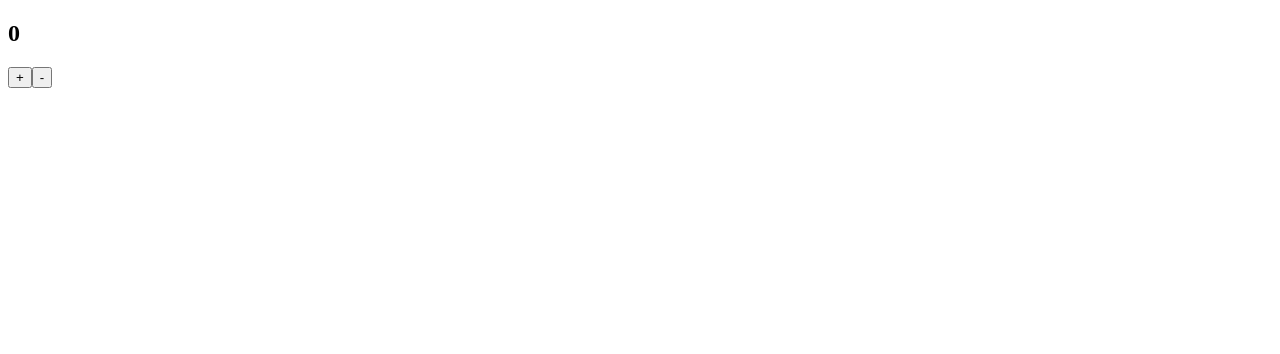
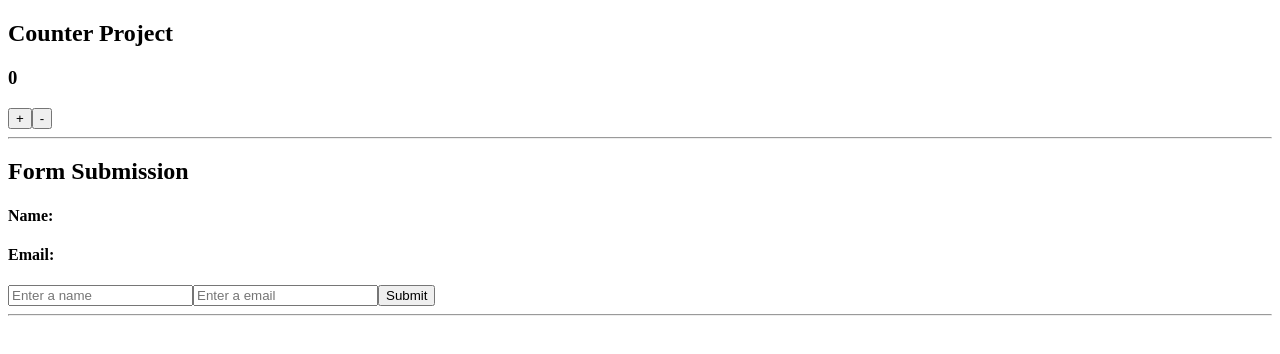
Before and after one commit to Anusuya-SK/React-Projects, a React (Create React App) app in the folder react_code_snippets/: page / in a window 1280 px wide. Shown: the top 354 px of the page. Built offline with nearby package versions, Linux system fonts and the light colour scheme.

Commit message:
Form-Submission

```diff
--- a/react_code_snippets/src/App.js
+++ b/react_code_snippets/src/App.js
@@ -1,11 +1,13 @@
 
 import React from 'react';
 import Counter from './components/Counter';
+import FormSubmission from './components/FormSubmission';
 
 function App() {
   return (
     <div>
       <Counter />
+      <FormSubmission />
     </div>
   );
 }
--- a/react_code_snippets/src/components/Counter.js
+++ b/react_code_snippets/src/components/Counter.js
@@ -11,9 +11,11 @@ function Counter() {
     }
   return (
     <div>
-        <h2>{count}</h2>
+        <h2>Counter Project</h2>
+        <h3>{count}</h3>
         <button onClick={handleIncrement}>+</button>
         <button onClick={handleDecrement}>-</button>
+        <hr />
     </div>
   )
 }
--- /dev/null
+++ b/react_code_snippets/src/components/FormSubmission.js
@@ -0,0 +1,27 @@
+import React, { useState } from 'react'
+
+function FormSubmission() {
+    const[name, setName] = useState("");
+    const[email, setEmail] = useState("");
+    const[display, setDisplay] = useState({name:"", email:""});
+
+    const handleSubmit = (e) => {
+        e.preventDefault();  // Prevent form from refreshing the page
+        setDisplay({name, email});
+    }
+  return (
+    <div>
+        <h2>Form Submission</h2>
+        <h4>Name: {display.name}</h4>
+        <h4>Email: {display.email}</h4>
+        <form onSubmit={handleSubmit}>
+            <input type="text" placeholder="Enter a name" value={name} onChange={(e) => setName(e.target.value)} />
+            <input type="text" placeholder="Enter a email" value={email} onChange={(e) => setEmail(e.target.value)} />
+            <button type="submit">Submit</button>
+        </form>
+        <hr />
+    </div>
+  )
+}
+
+export default FormSubmission
```
